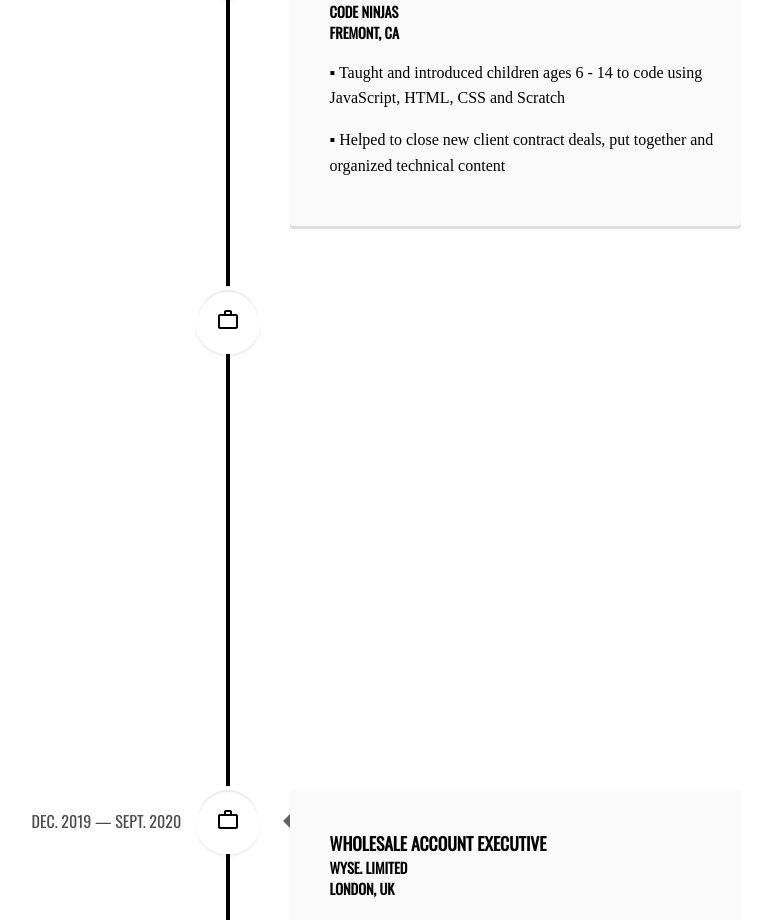
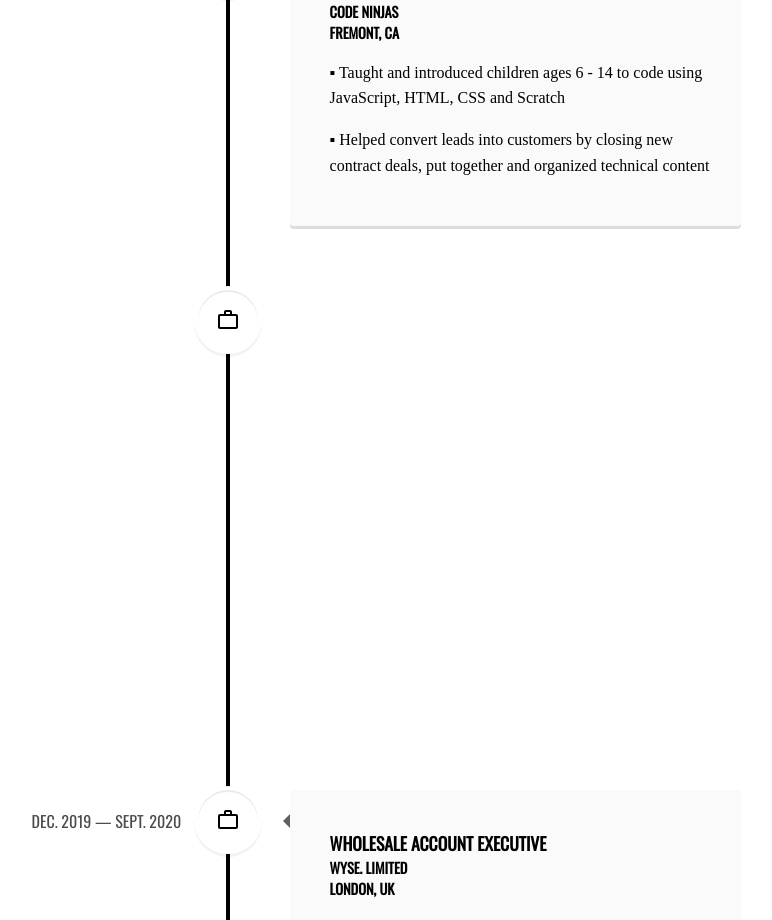
Before and after one commit to sandritaa/milenasatelier, a React (Create React App) app: page / in a window 1280 px wide. Shown: the part 1480-2400 px from the top of the page, without its empty margins (412-1184 px from the left). Built offline with nearby package versions, Linux system fonts and the light colour scheme; a web font is replaced by a local one.

Commit message:
update data

```diff
--- a/src/data.js
+++ b/src/data.js
@@ -29,7 +29,7 @@
   Description:
     "▪ Taught and introduced children ages 6 - 14 to code using JavaScript, HTML, CSS and Scratch",
   Description1:
-    "▪ Helped to close new client contract deals, put together and organized technical content",
+    "▪ Helped convert leads into customers by closing new contract deals, put together and organized technical content",
   Icon: <WorkIcon />,
 };
 experienceData[2] = {
```
